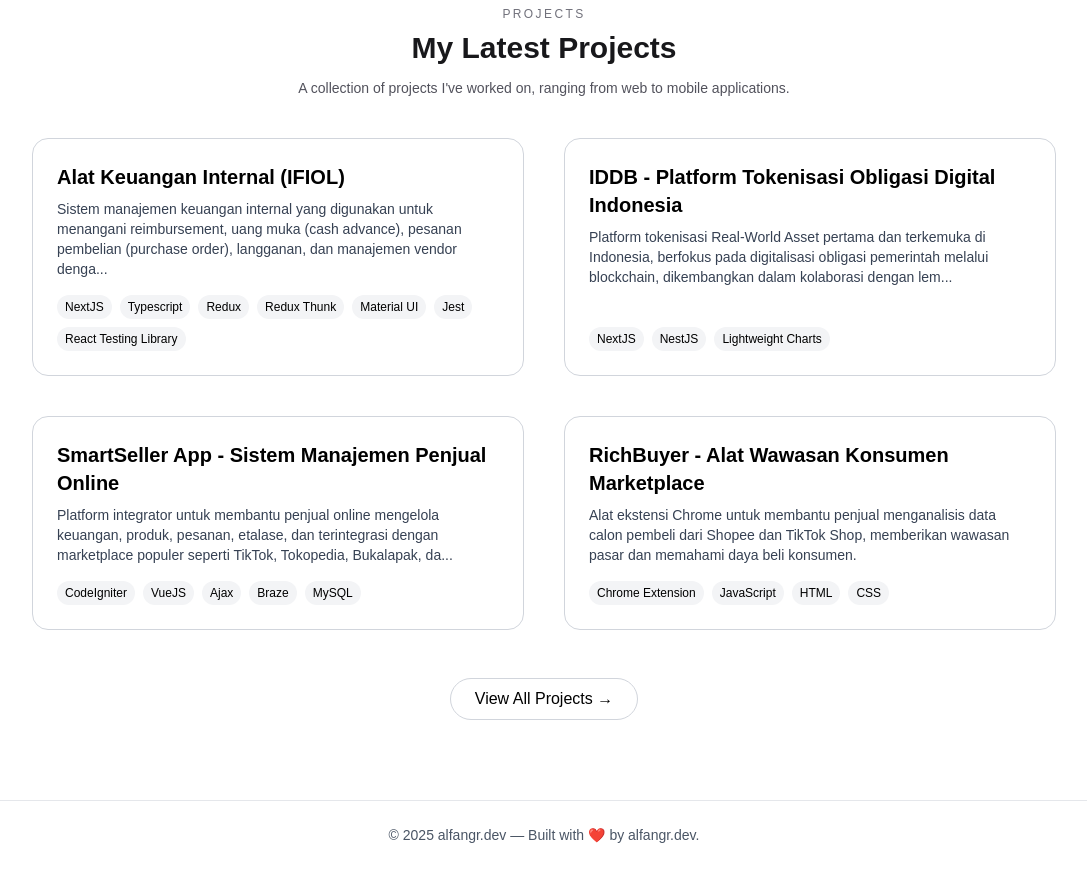
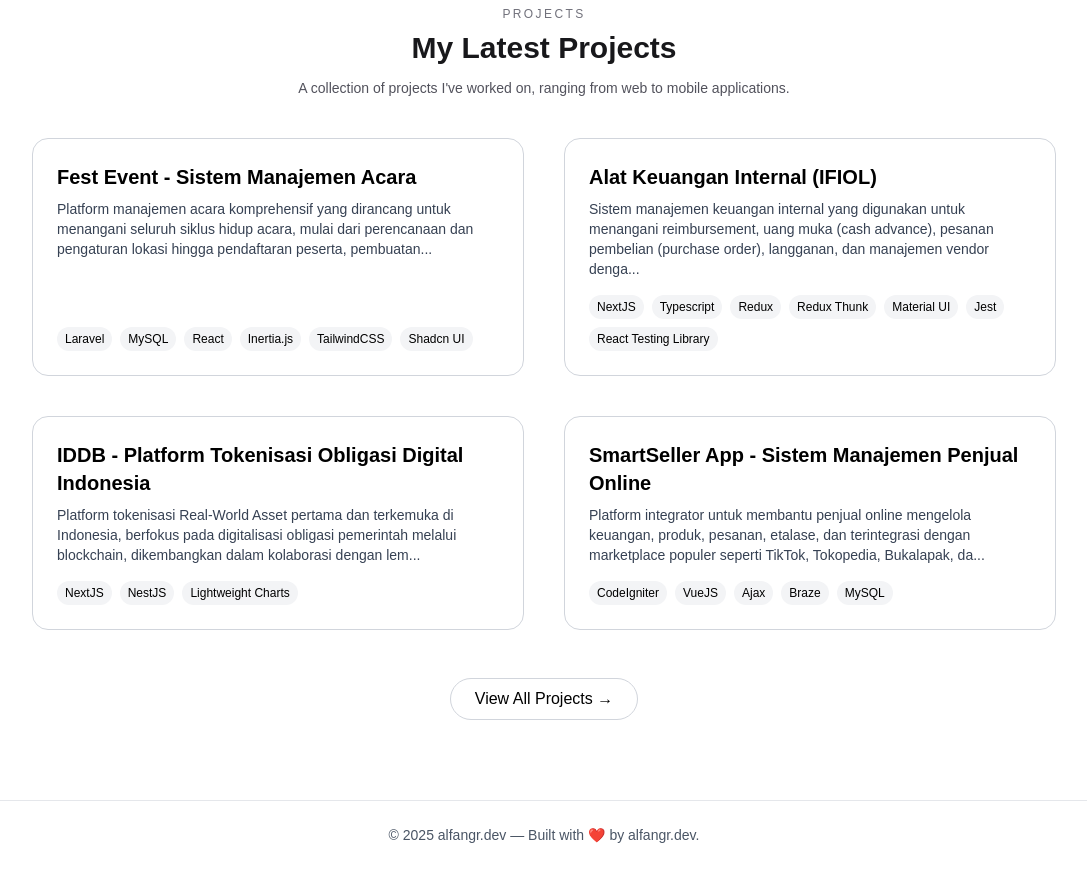
Before and after one commit to alfangr/resume, a Next.js app: page / in a window 1280 px wide. Shown: the part 1240-2109 px from the top of the page, without its empty margins (96-1183 px from the left). Built offline with nearby package versions, Linux system fonts and the light colour scheme.

Commit message:
feat: add Fest Event Management System project entry
Introduce a new project entry for the Fest Event Management System, a comprehensive event management platform. The entry includes both English and Indonesian content, detailing the system's features, technologies used, and the developer's role.

```diff
--- a/src/data/projects.ts
+++ b/src/data/projects.ts
@@ -5,6 +5,37 @@ export const PROJECTS_PER_PAGE = 6;
 export const PROJECT_TEXT_LIMIT = 180;
 
 export const projects: Project[] = [
+    {
+        title: "Fest Event - Event Management System",
+        slug: "fest-event-management-system",
+        description: "A comprehensive event management platform designed to handle the entire lifecycle of events, from planning and location setup to participant registration, ticket generation, and certificate issuance. The system provides a centralized dashboard for organizers to monitor activities, manage event types, and track participant attendance via real-time QR scanning.",
+        role: "Fullstack Developer",
+        tech: ["Laravel", "MySQL", "React", "Inertia.js", "TailwindCSS", "Shadcn UI"],
+        features: [
+            "End-to-End Event Management: Complete control over event creation, scheduling, and lifecycle tracking.",
+            "Participant & Attendance System: Streamlined registration workflow with integrated QR code scanning for fast on-site check-in.",
+            "Dynamic Template Designer: Custom drag-and-drop designer for creating personalized offline tickets and digital certificates.",
+            "Automated Bulk Generation: Background processing for generating high-volume tickets and certificates in PDF format.",
+            "Location & Region Integration: Advanced location management featuring embedded maps and comprehensive regional data support.",
+            "Secure Access Control: Robust role-based permission system (RBAC) and detailed activity logging for audit trails."
+        ],
+        demoUrl: null,
+        sourceUrl: null,
+        createdAt: "2026-04-13",
+        id_content: {
+            title: "Fest Event - Sistem Manajemen Acara",
+            description: "Platform manajemen acara komprehensif yang dirancang untuk menangani seluruh siklus hidup acara, mulai dari perencanaan dan pengaturan lokasi hingga pendaftaran peserta, pembuatan tiket, dan penerbitan sertifikat. Sistem ini menyediakan dashboard terpusat bagi penyelenggara untuk memantau aktivitas, mengelola jenis acara, dan melacak kehadiran peserta melalui pemindaian QR real-time.",
+            role: "Fullstack Developer",
+            features: [
+                "Manajemen Acara End-to-End: Kontrol penuh atas pembuatan acara, penjadwalan, dan pelacakan siklus hidup.",
+                "Sistem Peserta & Kehadiran: Alur pendaftaran yang efisien dengan pemindaian kode QR terintegrasi untuk check-in di tempat yang cepat.",
+                "Desainer Template Dinamis: Desainer drag-and-drop kustom untuk membuat tiket offline dan sertifikat digital yang dipersonalisasi.",
+                "Pembuatan Massal Otomatis: Pemrosesan latar belakang untuk menghasilkan tiket dan sertifikat bervolume tinggi dalam format PDF.",
+                "Integrasi Lokasi & Wilayah: Manajemen lokasi tingkat lanjut yang menampilkan peta tertanam dan dukungan data regional yang komprehensif.",
+                "Kontrol Akses Aman: Sistem izin berbasis peran (RBAC) yang kuat dan pencatatan aktivitas terperinci untuk jejak audit."
+            ]
+        }
+    },
     {
         title: "Internal Finance Tool (IFIOL)",
         slug: "internal-finance-tool",
```
